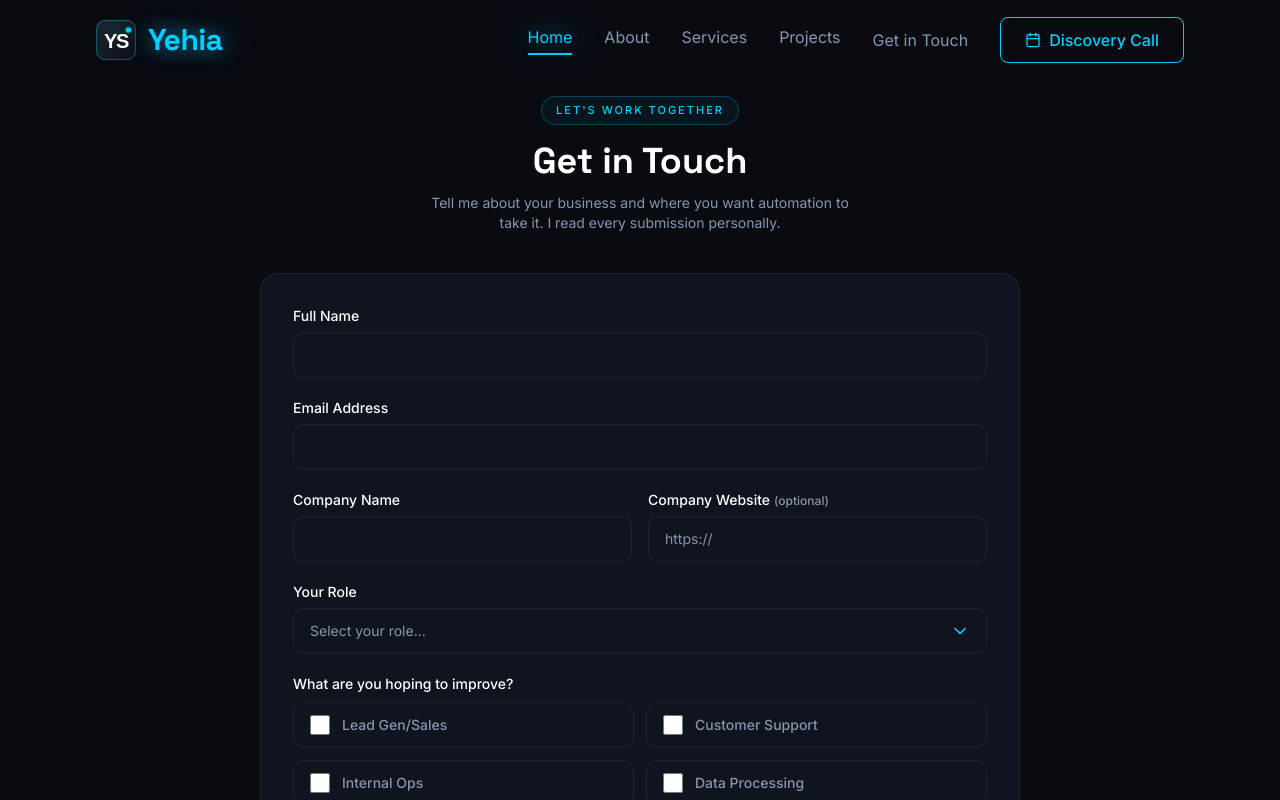
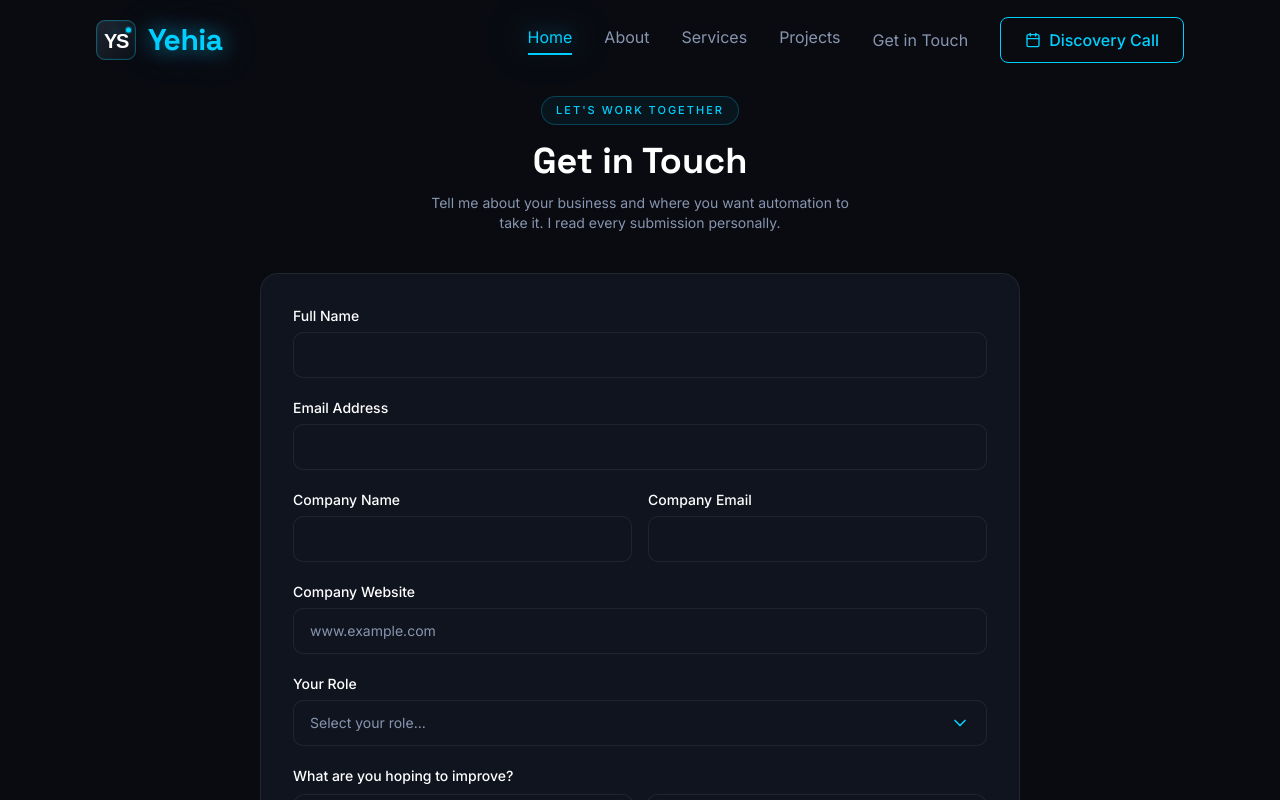
Before and after one commit to YehiaSamy29/My-Portfolio-v1.2, a React (Vite) app: page /contact in a window 1280 px wide. Shown: the top 800 px of the page. Built offline with nearby package versions, Linux system fonts and the light colour scheme; the HTML template or start-up script is replaced by a standard one.

Commit message:
update form

```diff
--- a/src/pages/Contact.tsx
+++ b/src/pages/Contact.tsx
@@ -19,6 +19,7 @@ interface FormData {
   fullName: string;
   email: string;
   companyName: string;
+  companyEmail: string;
   companyWebsite: string;
   role: string;
   improvements: string[];
@@ -29,6 +30,7 @@ const initialForm: FormData = {
   fullName: "",
   email: "",
   companyName: "",
+  companyEmail: "",
   companyWebsite: "",
   role: "",
   improvements: [],
@@ -61,8 +63,14 @@ const Contact = () => {
     if (!form.email.trim()) e.email = "Required";
     else if (!/^[^\s@]+@[^\s@]+\.[^\s@]+$/.test(form.email)) e.email = "Invalid email";
     if (!form.companyName.trim()) e.companyName = "Required";
-    if (form.companyWebsite && !/^https?:\/\/.+/.test(form.companyWebsite))
-      e.companyWebsite = "Must start with http:// or https://";
+    if (!form.companyEmail.trim()) e.companyEmail = "Required";
+    else if (!/^[^\s@]+@[^\s@]+\.[^\s@]+$/.test(form.companyEmail))
+      e.companyEmail = "Invalid company email";
+    if (!form.companyWebsite.trim()) {
+      e.companyWebsite = "Required";
+    } else if (!/^www\.[a-zA-Z0-9-]+(\.[a-zA-Z]{2,})+/.test(form.companyWebsite)) {
+      e.companyWebsite = "Must start with www. (e.g. www.example.com)";
+    }
     if (!form.role) e.role = "Required";
     if (form.improvements.length === 0) e.improvements = "Select at least one";
     setErrors(e);
@@ -154,17 +162,22 @@ const Contact = () => {
               <input type="email" className={inputClass("email")} style={inputBg} value={form.email} onChange={(e) => set("email", e.target.value)} required />
             </Field>
 
-            {/* Row 3 */}
+            {/* Row 3 — Company Name + Company Email side by side */}
             <div className="grid grid-cols-1 sm:grid-cols-2 gap-4">
               <Field label="Company Name" error={errors.companyName}>
                 <input className={inputClass("companyName")} style={inputBg} value={form.companyName} onChange={(e) => set("companyName", e.target.value)} required />
               </Field>
-              <Field label="Company Website" error={errors.companyWebsite} optional>
-                <input className={inputClass("companyWebsite")} style={inputBg} placeholder="https://" value={form.companyWebsite} onChange={(e) => set("companyWebsite", e.target.value)} />
+              <Field label="Company Email" error={errors.companyEmail}>
+                <input type="email" className={inputClass("companyEmail")} style={inputBg} value={form.companyEmail} onChange={(e) => set("companyEmail", e.target.value)} required />
               </Field>
             </div>
 
-            {/* Row 4 */}
+            {/* Row 4 — Company Website (required, www. format) */}
+            <Field label="Company Website" error={errors.companyWebsite}>
+              <input className={inputClass("companyWebsite")} style={inputBg} placeholder="www.example.com" value={form.companyWebsite} onChange={(e) => set("companyWebsite", e.target.value)} required />
+            </Field>
+
+            {/* Row 5 */}
             <Field label="Your Role" error={errors.role}>
               <div className="relative">
                 <button
@@ -215,7 +228,7 @@ const Contact = () => {
               </div>
             </Field>
 
-            {/* Row 5 — Checkboxes */}
+            {/* Row 6 — Checkboxes */}
             <Field label="What are you hoping to improve?" error={errors.improvements}>
               <div className="grid grid-cols-1 sm:grid-cols-2 gap-3 mt-2">
                 {improvementOptions.map((opt) => (
@@ -239,7 +252,7 @@ const Contact = () => {
               </div>
             </Field>
 
-            {/* Row 6 */}
+            {/* Row 7 */}
             <Field label="Notes" optional>
               <textarea rows={4} className={inputClass("notes")} style={inputBg} placeholder="Any additional information, questions, or context..." value={form.notes} onChange={(e) => set("notes", e.target.value)} />
             </Field>
```
